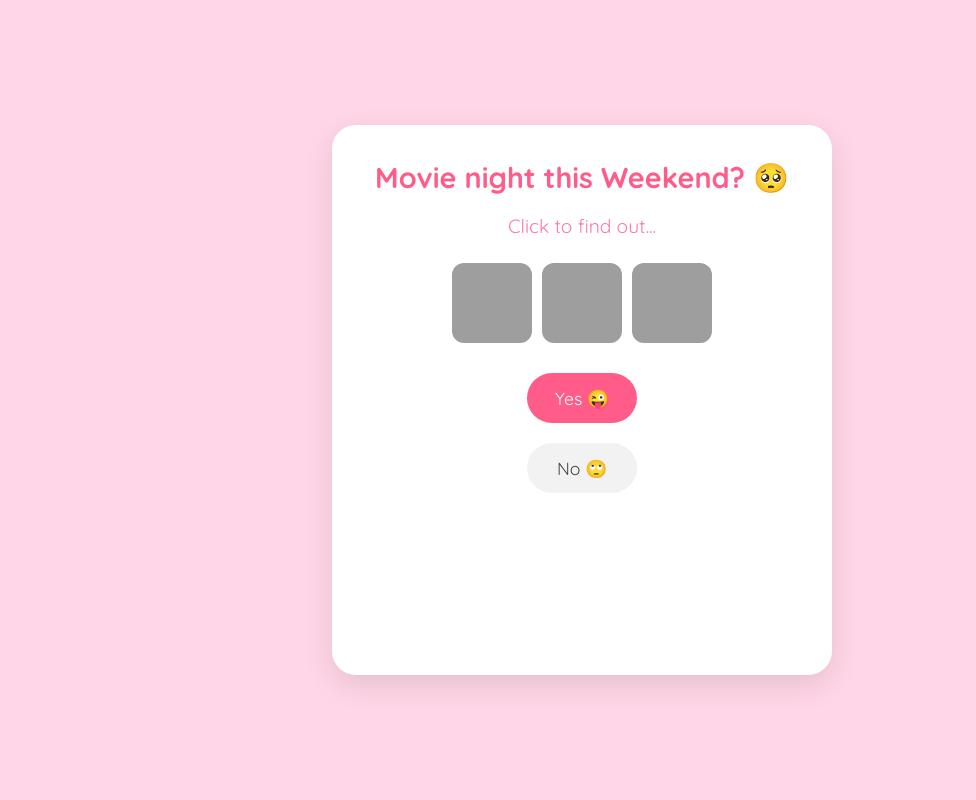
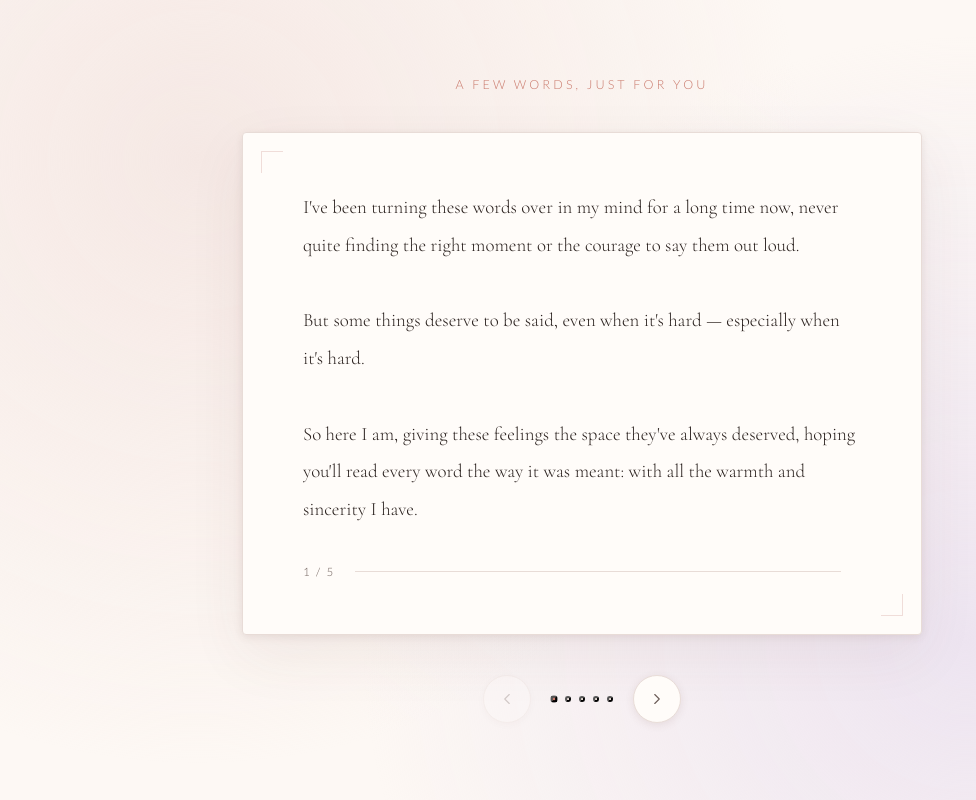
Before and after one commit to formisskhan/formisskhan.github.io, a plain HTML site: page index.html in a window 1280 px wide. Shown: the whole page, without its empty margins (58-1034 px from the left). Drawn offline with nearby package versions, Linux system fonts and the light colour scheme; grey boxes are pictures that could not be loaded.

Commit message:
Update index.html

```diff
--- a/index.html
+++ b/index.html
@@ -2,138 +2,364 @@
 <html lang="en">
 <head>
   <meta charset="UTF-8" />
-  <meta name="viewport" content="width=device-width, initial-scale=1.0" />
-  <title>Movie night 🎥</title>
-  <link href="https://fonts.googleapis.com/css2?family=Quicksand:wght@400;600;700&display=swap" rel="stylesheet">
+  <meta name="viewport" content="width=device-width, initial-scale=1.0"/>
+  <title>For You</title>
+  <link href="https://fonts.googleapis.com/css2?family=Cormorant+Garamond:ital,wght@0,300;0,400;1,300;1,400&family=Lato:wght@300;400&display=swap" rel="stylesheet"/>
+  <style>
+    *, *::before, *::after { box-sizing: border-box; margin: 0; padding: 0; }
 
-  <style>
-    * { box-sizing: border-box; font-family: 'Quicksand', sans-serif; }
+    :root {
+      --bg: #fdf8f4;
+      --card-bg: #fffcf9;
+      --ink: #2c2320;
+      --ink-light: #6b5c57;
+      --accent: #c9786a;
+      --accent-soft: #f0ddd9;
+      --border: #e8dcd7;
+      --shadow: rgba(100, 60, 50, 0.10);
+    }
+
     body {
-      margin: 0;
-      height: 100vh;
+      min-height: 100vh;
+      background: var(--bg);
+      display: flex;
+      flex-direction: column;
+      align-items: center;
+      justify-content: center;
+      font-family: 'Cormorant Garamond', Georgia, serif;
+      color: var(--ink);
+      padding: 24px;
+      overflow: hidden;
+    }
+
+    /* Subtle background texture */
+    body::before {
+      content: '';
+      position: fixed;
+      inset: 0;
+      background-image:
+        radial-gradient(circle at 20% 20%, #f5e8e4 0%, transparent 50%),
+        radial-gradient(circle at 80% 80%, #ede4f0 0%, transparent 50%);
+      pointer-events: none;
+      z-index: 0;
+    }
+
+    .scene {
+      position: relative;
+      z-index: 1;
+      display: flex;
+      flex-direction: column;
+      align-items: center;
+      gap: 40px;
+      width: 100%;
+      max-width: 680px;
+    }
+
+    /* Top label */
+    .label {
+      font-size: 0.78rem;
+      letter-spacing: 0.25em;
+      text-transform: uppercase;
+      color: var(--accent);
+      font-family: 'Lato', sans-serif;
+      font-weight: 300;
+      opacity: 0;
+      animation: fadeUp 0.8s ease forwards 0.2s;
+    }
+
+    /* Card wrapper */
+    .card-wrap {
+      width: 100%;
+      position: relative;
+    }
+
+    .card {
+      background: var(--card-bg);
+      border: 1px solid var(--border);
+      border-radius: 4px;
+      padding: 56px 60px;
+      box-shadow:
+        0 2px 8px var(--shadow),
+        0 20px 60px rgba(100,60,50,0.07);
+      position: relative;
+      opacity: 0;
+      animation: fadeUp 0.8s ease forwards 0.4s;
+      min-height: 340px;
+      display: flex;
+      flex-direction: column;
+      justify-content: space-between;
+    }
+
+    /* Decorative corner marks */
+    .card::before, .card::after {
+      content: '';
+      position: absolute;
+      width: 22px;
+      height: 22px;
+      border-color: var(--accent-soft);
+      border-style: solid;
+    }
+    .card::before { top: 18px; left: 18px; border-width: 1px 0 0 1px; }
+    .card::after  { bottom: 18px; right: 18px; border-width: 0 1px 1px 0; }
+
+    /* Card content area */
+    .card-inner {
+      position: relative;
+      overflow: hidden;
+    }
+
+    .card-text {
+      font-size: 1.18rem;
+      line-height: 2;
+      font-weight: 300;
+      color: var(--ink);
+      white-space: pre-wrap;
+      transition: opacity 0.35s ease, transform 0.35s ease;
+    }
+
+    .card-text.exit-left  { opacity: 0; transform: translateX(-28px); }
+    .card-text.exit-right { opacity: 0; transform: translateX(28px); }
+    .card-text.enter-left  { opacity: 0; transform: translateX(28px); }
+    .card-text.enter-right { opacity: 0; transform: translateX(-28px); }
+    .card-text.active { opacity: 1; transform: translateX(0); }
+
+    /* Card footer */
+    .card-footer {
+      margin-top: 36px;
+      display: flex;
+      align-items: center;
+      justify-content: space-between;
+    }
+
+    .card-counter {
+      font-family: 'Lato', sans-serif;
+      font-size: 0.72rem;
+      letter-spacing: 0.18em;
+      color: var(--ink-light);
+      font-weight: 300;
+    }
+
+    .card-divider {
+      height: 1px;
+      flex: 1;
+      background: var(--border);
+      margin: 0 20px;
+    }
+
+    /* Navigation */
+    .nav {
+      display: flex;
+      align-items: center;
+      gap: 20px;
+      opacity: 0;
+      animation: fadeUp 0.8s ease forwards 0.6s;
+    }
+
+    .nav-btn {
+      width: 48px;
+      height: 48px;
+      border-radius: 50%;
+      border: 1px solid var(--border);
+      background: var(--card-bg);
+      color: var(--ink-light);
+      cursor: pointer;
       display: flex;
       align-items: center;
       justify-content: center;
-      background-color: #ffd6e7;
+      transition: all 0.22s ease;
+      box-shadow: 0 2px 8px var(--shadow);
     }
-    .card {
-      background: white;
-      width: 90%;
-      max-width: 500px;
-      height: 550px; /* Increased height for comfort */
-      border-radius: 24px;
-      padding: 24px;
-      text-align: center;
-      position: relative;
-      box-shadow: 0 10px 30px rgba(0,0,0,0.1);
-      overflow: hidden;
+
+    .nav-btn:hover:not(:disabled) {
+      border-color: var(--accent);
+      color: var(--accent);
+      transform: scale(1.06);
+      box-shadow: 0 4px 16px var(--shadow);
     }
-    h1 { margin-top: 10px; font-size: 1.8rem; color: #ff5c8a; }
-    #subtitle { margin-top: 10px; font-size: 1.2rem; color: #ff7aa2; min-height: 1.5em; }
-    .bears { display: flex; justify-content: center; gap: 10px; margin: 20px 0; }
-    .bears img { width: 80px; height: 80px; border-radius: 12px; object-fit: cover; }
 
-    .buttons {
-      margin-top: 30px;
-      position: relative;
-      height: 250px; /* Give the buttons room to "run" */
+    .nav-btn:disabled {
+      opacity: 0.28;
+      cursor: default;
     }
-    button {
-      border: none;
-      border-radius: 999px;
-      padding: 14px 28px;
-      font-size: 1.1rem;
+
+    .nav-btn svg {
+      width: 18px;
+      height: 18px;
+      stroke-width: 1.5;
+    }
+
+    /* Dot indicators */
+    .dots {
+      display: flex;
+      gap: 8px;
+      align-items: center;
+    }
+
+    .dot {
+      width: 6px;
+      height: 6px;
+      border-radius: 50%;
+      background: var(--border);
+      transition: all 0.3s ease;
       cursor: pointer;
-      transition: transform 0.2s ease, background-color 0.3s ease;
-      position: absolute;
     }
-    #yesBtn {
-      background-color: #ff5c8a;
-      color: white;
-      left: 50%;
-      transform: translateX(-50%);
-      top: 0; /* Starting position */
-      z-index: 10;
+
+    .dot.active {
+      background: var(--accent);
+      transform: scale(1.25);
     }
-    #noBtn {
-      background-color: #f2f2f2;
-      color: #444;
-      left: 50%;
-      transform: translateX(-50%);
-      top: 70px; /* Starting position below Yes */
-      width: 110px;
+
+    @keyframes fadeUp {
+      from { opacity: 0; transform: translateY(16px); }
+      to   { opacity: 1; transform: translateY(0); }
+    }
+
+    @media (max-width: 560px) {
+      .card { padding: 36px 28px; }
+      .card-text { font-size: 1.06rem; line-height: 1.9; }
     }
   </style>
 </head>
 <body>
 
-  <div class="card">
-    <div id="content">
-        <h1>Movie night this Weekend? 🥺</h1>
-        <div id="subtitle">Click to find out...</div>
+<div class="scene">
 
-        <div class="bears">
-          <img src="https://media4.giphy.com/media/v1.Y2lkPTc5MGI3NjExb3Y0Z2Q0cGVyZjB1OWM0cDhiN2VhNDJycXd4MGh2M3l1Z2Z3cWNsZCZlcD12MV9pbnRlcm5hbF9naWZfYnlfaWQmY3Q9Zw/IvoysZG4Zn5a4cWBZA/giphy.gif" alt="Solo" />
-          <img src="https://media4.giphy.com/media/v1.Y2lkPTc5MGI3NjExcXhmdGhrcTlqbTVnOWszemxvbDFnbzhuamYzMDVkdXhoNmV5M3dqbyZlcD12MV9pbnRlcm5hbF9naWZfYnlfaWQmY3Q9Zw/901mxGLGQN2PyCQpoc/giphy.gif" alt="Cat" />
-          <img src="https://media0.giphy.com/media/v1.Y2lkPTc5MGI3NjExMDJkZ3l2ajQ0dWt1NGdxODNsdHg2NjNkM3ptemk3NTl3aGI3Zm41MSZlcD12MV9pbnRlcm5hbF9naWZfYnlfaWQmY3Q9Zw/10S42gVFmZJ4eA/giphy.gif" alt="Hero" />
-        </div>
+  <span class="label">A few words, just for you</span>
 
-        <div class="buttons" id="buttonArea">
-          <button id="yesBtn">Yes 😜</button>
-          <button id="noBtn">No 🙄</button>
-        </div>
+  <div class="card-wrap">
+    <div class="card">
+      <div class="card-inner">
+        <div class="card-text active" id="cardText"></div>
+      </div>
+      <div class="card-footer">
+        <span class="card-counter" id="counter"></span>
+        <div class="card-divider"></div>
+      </div>
     </div>
   </div>
 
-  <script>
-    const noBtn = document.getElementById('noBtn');
-    const yesBtn = document.getElementById('yesBtn');
-    const subtitle = document.getElementById('subtitle');
-    const area = document.getElementById('buttonArea');
-    const card = document.querySelector('.card');
+  <div class="nav">
+    <button class="nav-btn" id="prevBtn" aria-label="Previous">
+      <svg viewBox="0 0 24 24" fill="none" stroke="currentColor" stroke-linecap="round" stroke-linejoin="round">
+        <polyline points="15 18 9 12 15 6"/>
+      </svg>
+    </button>
 
-    const messages = [
-      'Are you sure? 😟',
-      'Pookie please 🧸',
-      'Whats wrong with you 😭',
-      'Bus bhi karo ab nakhray 😫',
-      'Maan jao na 🥹',
-      'You think this is gonna end? 😁',
-      'Do you even have a heart? 😞',
-      'I hate you 😡',
-      'Haha I was just kidding 😅',
-      'Okay now you are pushing it 😒',
-      'You are breaking my heart...'
-    ];
+    <div class="dots" id="dots"></div>
 
-    let messageIndex = 0;
-    let yesScale = 1;
+    <button class="nav-btn" id="nextBtn" aria-label="Next">
+      <svg viewBox="0 0 24 24" fill="none" stroke="currentColor" stroke-linecap="round" stroke-linejoin="round">
+        <polyline points="9 18 15 12 9 6"/>
+      </svg>
+    </button>
+  </div>
 
-    noBtn.addEventListener('click', () => {
-      // 1. Update Message
-      subtitle.textContent = messages[messageIndex];
-      messageIndex = (messageIndex + 1) % messages.length;
+</div>
 
-      // 2. Move No Button (constrained to the buttonArea)
-      const maxX = area.clientWidth - noBtn.offsetWidth;
-      const maxY = area.clientHeight - noBtn.offsetHeight;
+<script>
+  // ── ✏️  YOUR MESSAGES – edit these freely ────────────────────────────────
+  const messages = [
+    `I've been turning these words over in my mind for a long time now, never quite finding the right moment or the courage to say them out loud.
 
-      const randomX = Math.floor(Math.random() * maxX);
-      const randomY = Math.floor(Math.random() * maxY);
+But some things deserve to be said, even when it's hard — especially when it's hard.
 
-      noBtn.style.left = randomX + 'px';
-      noBtn.style.top = randomY + 'px';
-      noBtn.style.transform = 'none'; // Remove the initial centering transform
+So here I am, giving these feelings the space they've always deserved, hoping you'll read every word the way it was meant: with all the warmth and sincerity I have.`,
+
+    `There's something about you that changes the quality of a room the moment you walk into it.
+
+I've noticed it every single time — the way the air feels a little lighter, the way conversations become more interesting, the way I find myself wanting to stay just a little longer than I planned.
+
+You probably don't even realize you do it. That's one of my favorite things about you.`,
+
+    `I've thought about what I'd say if I ever got the chance, and I always imagined something perfectly composed — wise, maybe a little poetic.
+
+Instead I just keep coming back to the simplest truth: being around you feels like the best version of whatever day it is.
+
+That's not nothing. That's actually everything.`,
+
+    `You've made me laugh harder than I expected, think more carefully than I'm used to, and feel more seen than I knew I needed.
+
+Those aren't small things. Those are the kinds of things that stay with a person.
+
+They've stayed with me.`,
+
+    `I don't know exactly what comes next, or if you feel even a fraction of what I'm trying to say here.
+
+But I know I'd regret saying nothing far more than I'd regret saying too much.
+
+So if these pages reach you and you recognize yourself in them — know that it's all true, and it's all meant for you.
+
+With everything I've got,
+— me.`,
+  ];
+  // ─────────────────────────────────────────────────────────────────────────
+
+  let current = 0;
+  const textEl   = document.getElementById('cardText');
+  const counterEl = document.getElementById('counter');
+  const prevBtn  = document.getElementById('prevBtn');
+  const nextBtn  = document.getElementById('nextBtn');
+  const dotsEl   = document.getElementById('dots');
+
+  // Build dots
+  messages.forEach((_, i) => {
+    const d = document.createElement('button');
+    d.className = 'dot' + (i === 0 ? ' active' : '');
+    d.setAttribute('aria-label', `Go to card ${i + 1}`);
+    d.addEventListener('click', () => goTo(i, i > current ? 'left' : 'right'));
+    dotsEl.appendChild(d);
+  });
+
+  function updateUI() {
+    counterEl.textContent = `${current + 1} / ${messages.length}`;
+    prevBtn.disabled = current === 0;
+    nextBtn.disabled = current === messages.length - 1;
+    document.querySelectorAll('.dot').forEach((d, i) => {
+      d.classList.toggle('active', i === current);
     });
+  }
 
-    yesBtn.addEventListener('click', () => {
-      document.getElementById('content').innerHTML = `
-        <h1 style="margin-top:50px;">YAYYY 🥳🥳🥳🥳🥳</h1>
-        <p style="font-size:1.5rem; color:#ff5c8a;">Best decision ever! 🤩🤩🤩</p>
-        <img src="https://media3.giphy.com/media/v1.Y2lkPTc5MGI3NjExbWp6dDJnNGpkN25haHRqZmJldGlkejg0dDkwbW01c2F2Y2U0bDVlMiZlcD12MV9pbnRlcm5hbF9naWZfYnlfaWQmY3Q9Zw/l7wnM8ZJ9evqSPaWHk/giphy.gif"
-             style="width:250px; border-radius:16px; margin-top:20px;" />
-      `;
-    });
-  </script>
+  function goTo(index, dir) {
+    if (index === current) return;
+    const exitClass  = dir === 'left'  ? 'exit-left'  : 'exit-right';
+    const enterClass = dir === 'left'  ? 'enter-left' : 'enter-right';
+
+    textEl.classList.remove('active');
+    textEl.classList.add(exitClass);
+
+    setTimeout(() => {
+      current = index;
+      textEl.textContent = messages[current];
+      textEl.classList.remove(exitClass);
+      textEl.classList.add(enterClass);
+
+      requestAnimationFrame(() => {
+        requestAnimationFrame(() => {
+          textEl.classList.remove(enterClass);
+          textEl.classList.add('active');
+          updateUI();
+        });
+      });
+    }, 320);
+  }
+
+  prevBtn.addEventListener('click', () => {
+    if (current > 0) goTo(current - 1, 'right');
+  });
+
+  nextBtn.addEventListener('click', () => {
+    if (current < messages.length - 1) goTo(current + 1, 'left');
+  });
+
+  // Keyboard support
+  document.addEventListener('keydown', e => {
+    if (e.key === 'ArrowLeft'  && current > 0)                   goTo(current - 1, 'right');
+    if (e.key === 'ArrowRight' && current < messages.length - 1) goTo(current + 1, 'left');
+  });
+
+  // Init
+  textEl.textContent = messages[0];
+  updateUI();
+</script>
 </body>
 </html>
```
